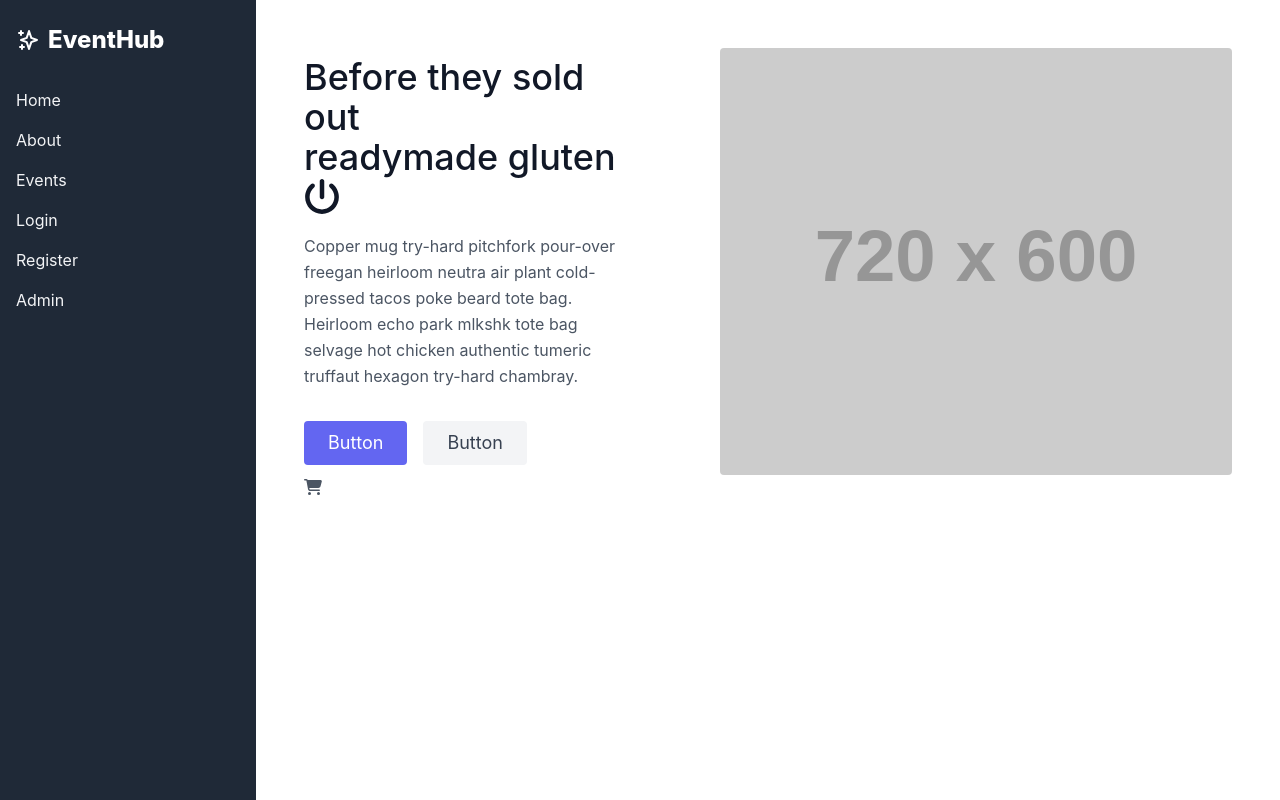
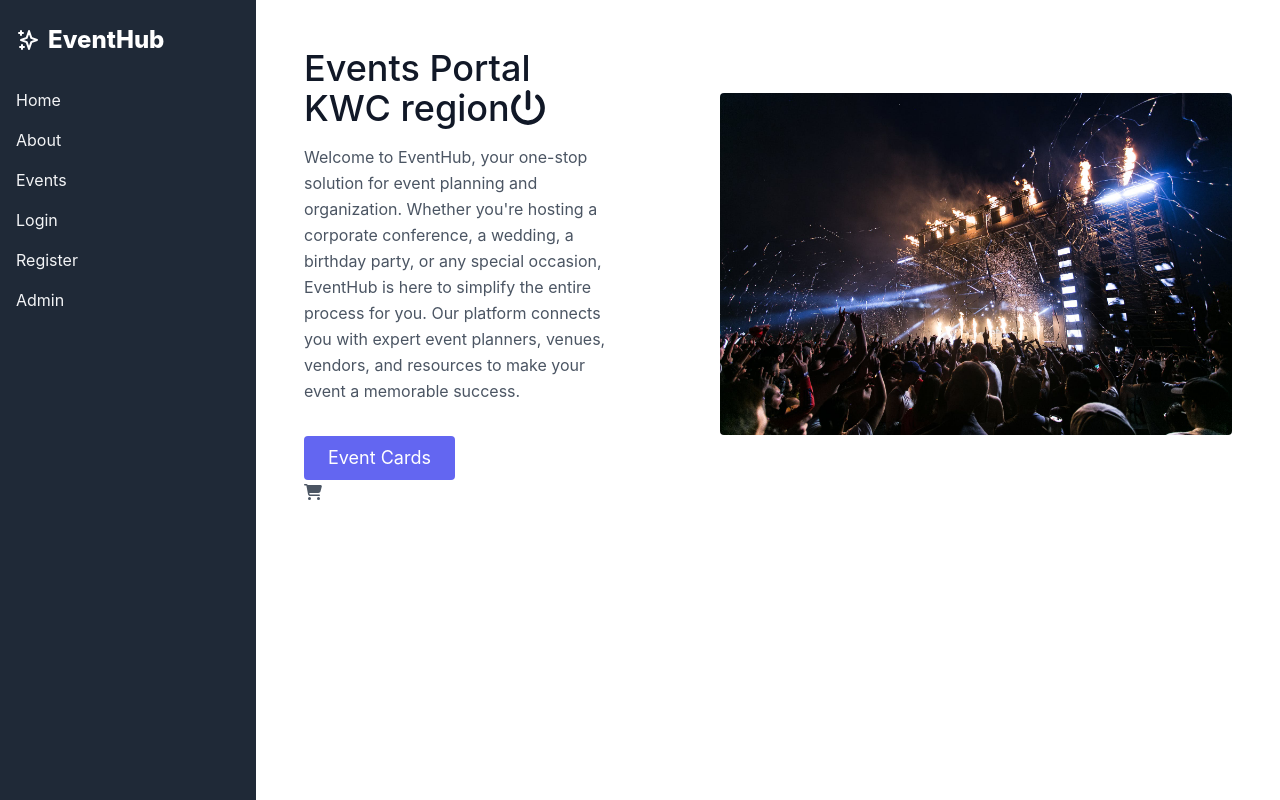
Before and after one commit to harman1362/EventHub, a React (Create React App) app in the folder frontend/: page / in a window 1280 px wide. Built offline with nearby package versions, Linux system fonts and the light colour scheme; the HTML template or start-up script is replaced by a standard one.

Commit message:
foirmatting

```diff
--- a/frontend/src/pages/Home.js
+++ b/frontend/src/pages/Home.js
@@ -8,17 +8,17 @@ const Home = () => {
       <section class="text-gray-600 body-font">
         <div class="container mx-auto flex md:flex-row flex-col items-center">
           <div class="lg:flex-grow md:w-1/2 lg:pr-24 md:pr-16 flex flex-col md:items-start md:text-left mb-16 md:mb-0 items-center text-center">
-            <h1 class="title-font sm:text-4xl text-3xl mb-4 font-medium text-gray-900">Before they sold out
-              <br class="hidden lg:inline-block" />readymade gluten<FontAwesomeIcon icon="fa-solid fa-power-off" />
+            <h1 class="title-font sm:text-4xl text-3xl mb-4 font-medium text-gray-900">Events Portal
+              <br class="hidden lg:inline-block" />KWC region<FontAwesomeIcon icon="fa-solid fa-power-off" />
             </h1>
-            <p class="mb-8 leading-relaxed">Copper mug try-hard pitchfork pour-over freegan heirloom neutra air plant cold-pressed tacos poke beard tote bag. Heirloom echo park mlkshk tote bag selvage hot chicken authentic tumeric truffaut hexagon try-hard chambray.</p>
+            <p class="mb-8 leading-relaxed">Welcome to EventHub, your one-stop solution for event planning and organization. Whether you're hosting a corporate conference, a wedding, a birthday party, or any special occasion, EventHub is here to simplify the entire process for you. Our platform connects you with expert event planners, venues, vendors, and resources to make your event a memorable success.</p>
             <div class="flex justify-center">
-              <button class="inline-flex text-white bg-indigo-500 border-0 py-2 px-6 focus:outline-none hover:bg-indigo-600 rounded text-lg">Button</button>
-              <button class="ml-4 inline-flex text-gray-700 bg-gray-100 border-0 py-2 px-6 focus:outline-none hover:bg-gray-200 rounded text-lg">Button</button>
+              <button class="inline-flex text-white bg-indigo-500 border-0 py-2 px-6 focus:outline-none hover:bg-indigo-600 rounded text-lg">Event Cards</button>
+
             </div>
           </div>
           <div class="lg:max-w-lg lg:w-full md:w-1/2 w-5/6">
-            <img class="object-cover object-center rounded" alt="hero" src="https://dummyimage.com/720x600" />
+            <img class="object-cover object-center rounded" alt="hero" src="./homeBanner.jpg" />
           </div>
         </div>
         <FontAwesomeIcon icon="fa-solid fa-cart-shopping" />
```
Also changed, not shown: frontend/public/homeBanner.jpg (renamed from frontend/images/homeBanner.jpg), frontend/src/pages/homeBanner.jpg (added).
